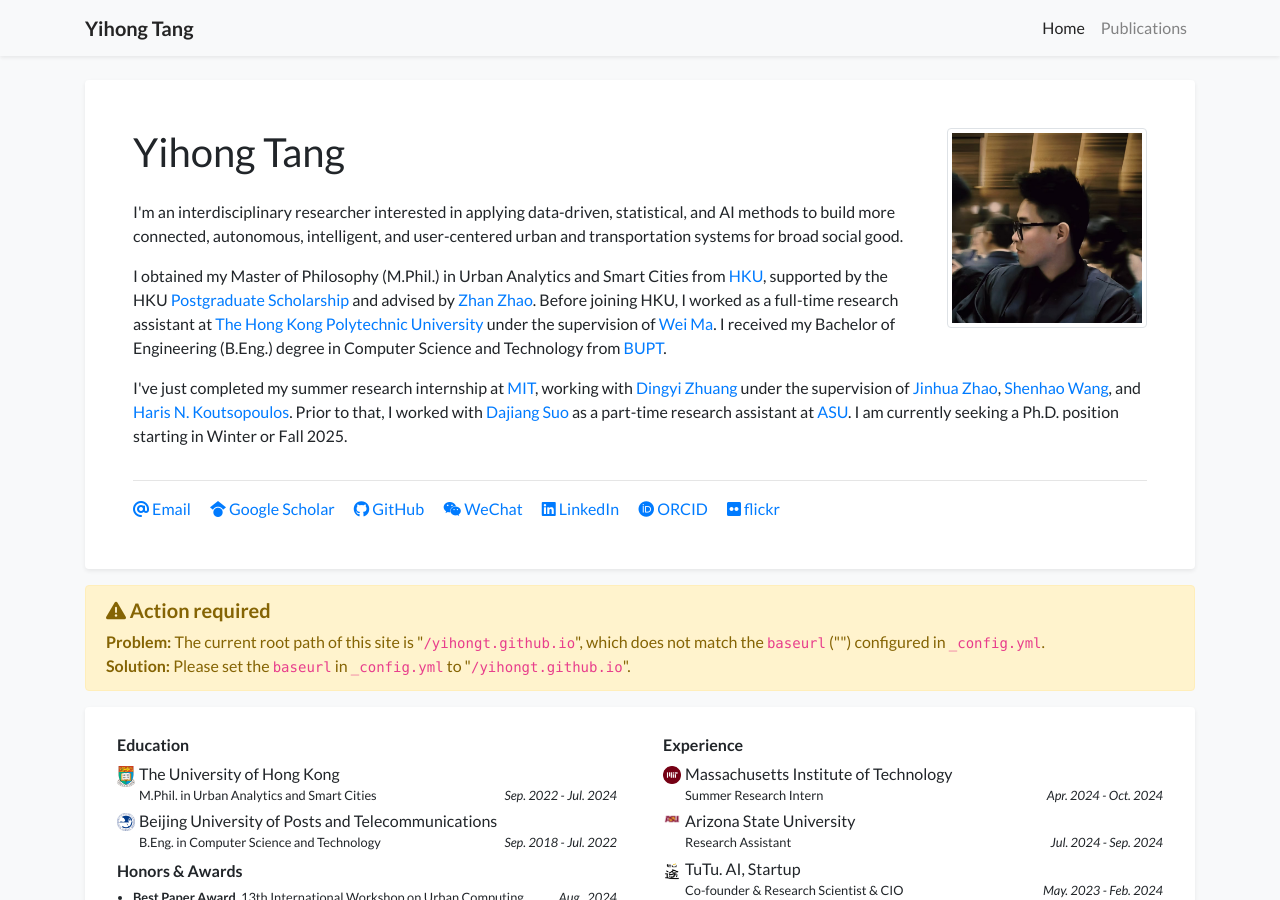
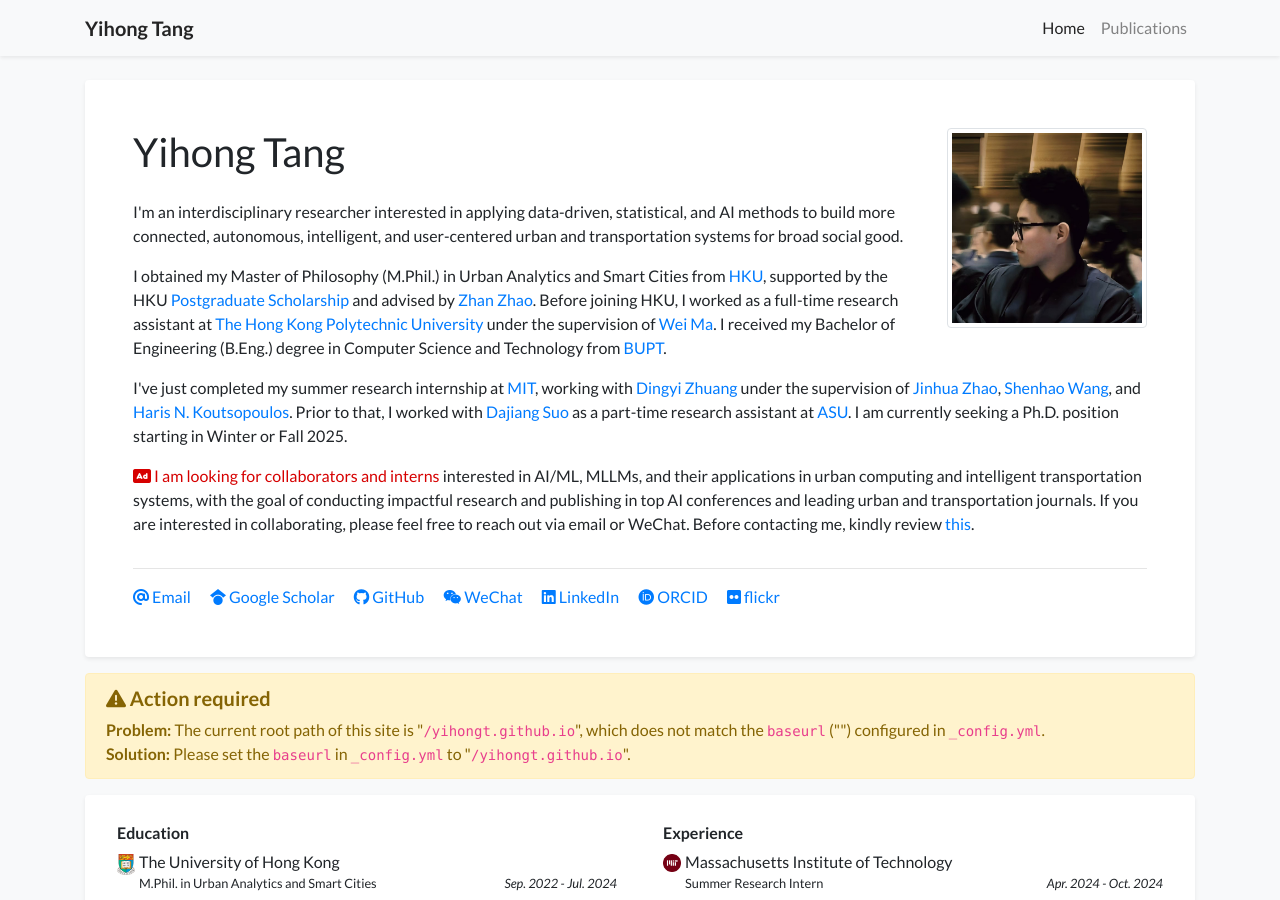
Before and after one commit to YihongT/yihongt.github.io, a Jekyll site: the page built from index.html, in a window 1280 px wide and 900 px high. Built offline with Jekyll 4.4.1, drawn with Linux system fonts in a browser that asks for light colours; nearby versions of some CDN libraries; a style sheet for code colours, icons or effects is not loaded.

Commit message:
update ad

```diff
--- a/_data/profile.yml
+++ b/_data/profile.yml
@@ -36,6 +36,10 @@ short_bio: >-
     I've just completed my summer research internship at <a href="https://www.mit.edu/" target="_blank">MIT</a>, working with <a href="https://zhuangdingyi.github.io/" target="_blank">Dingyi Zhuang</a> under the supervision of <a href="https://dusp.mit.edu/people/jinhua-zhao" target="_blank">Jinhua Zhao</a>, <a href="https://dcp.ufl.edu/urp/people_wang_s/" target="_blank">Shenhao Wang</a>, and <a href="https://coe.northeastern.edu/people/koutsopoulos-haris/" target="_blank">Haris N. Koutsopoulos</a>.
     Prior to that, I worked with <a href="https://dajiangsuo.github.io/" target="_blank">Dajiang Suo</a> as a part-time research assistant at <a href="https://www.asu.edu/" target="_blank">ASU</a>.
     I am currently seeking a Ph.D. position starting in Winter or Fall 2025.
+  <p>
+    <i class="fa-solid fa-rectangle-ad" style="color: #d60000;"></i> <span style="color: #d60000;">I am looking for collaborators and interns</span> interested in AI/ML, MLLMs, and their applications in urban computing and intelligent transportation systems, with the goal of conducting impactful research and publishing in top AI conferences and leading urban and transportation journals.
+    If you are interested in collaborating, please feel free to reach out via email or WeChat. Before contacting me, kindly review
+    <a href="#" data-toggle="modal" data-target="#modal-info">this</a>.
   </p>
 
 portrait_url: /assets/images/photos/tyh.jpg
--- a/_includes/widgets/profile_card.html
+++ b/_includes/widgets/profile_card.html
@@ -129,3 +129,41 @@
     </div>
 </div>
 {% endif %}
+
+<div class="modal fade" id="modal-info" tabindex="-1" aria-hidden="true">
+    <div class="modal-dialog modal-lg">
+      <div class="modal-content">
+        <div class="modal-body">
+          <p>Throughout my research journey, I’ve had the pleasure of learning from peers, professors, engineers, and designers, all of whom have enriched my experience and deepened my appreciation for diverse collaborations. I warmly welcome various types of collaborations and would like to share a few notes for potential <strong>research collaborators</strong> to ensure our work aligns with both your goals and the project’s needs.</p>
+
+          <ol>
+            <li><strong>For Early-Career Researchers Seeking Guidance or Ideas</strong><br>
+              If you’re an early-stage researcher looking for guidance or research opportunities, please consider:
+              <ul>
+                <li>Dedicating a minimum of 15 hours per week to the project.</li>
+                <li>Bringing a passion for AI, data science, and large language models (LLMs), and an interest in applying them across various fields.</li>
+                <li>Possessing strong coding skills and the ability to solve problems independently.</li>
+                <li>Having a foundational understanding of mathematics.</li>
+              </ul>
+            </li>
+
+            <li><strong>For Peers Interested in Collaborating</strong><br>
+              If you’re a peer interested in joining my research, inviting me to contribute to your work, or seeking comments on a paper, I’d love to connect, especially if:
+              <ul>
+                <li>Our research interests align, or I can offer meaningful insights to support your work.</li>
+              </ul>
+            </li>
+
+            <li><strong>For Senior Researchers, Professors, or Entrepreneurs</strong><br>
+              I’d be glad to discuss any opportunities for research, business ventures, or other projects that align with my skills and interests.
+            </li>
+          </ol>
+
+          <p>Please feel free to reach out, and thank you for your interest <i class="fa-solid fa-heart" style="color: #ff531a;"></i>.</p>
+        </div>
+        <div class="modal-footer">
+          <button type="button" class="btn btn-primary" data-dismiss="modal">Close</button>
+        </div>
+      </div>
+    </div>
+  </div>
```
